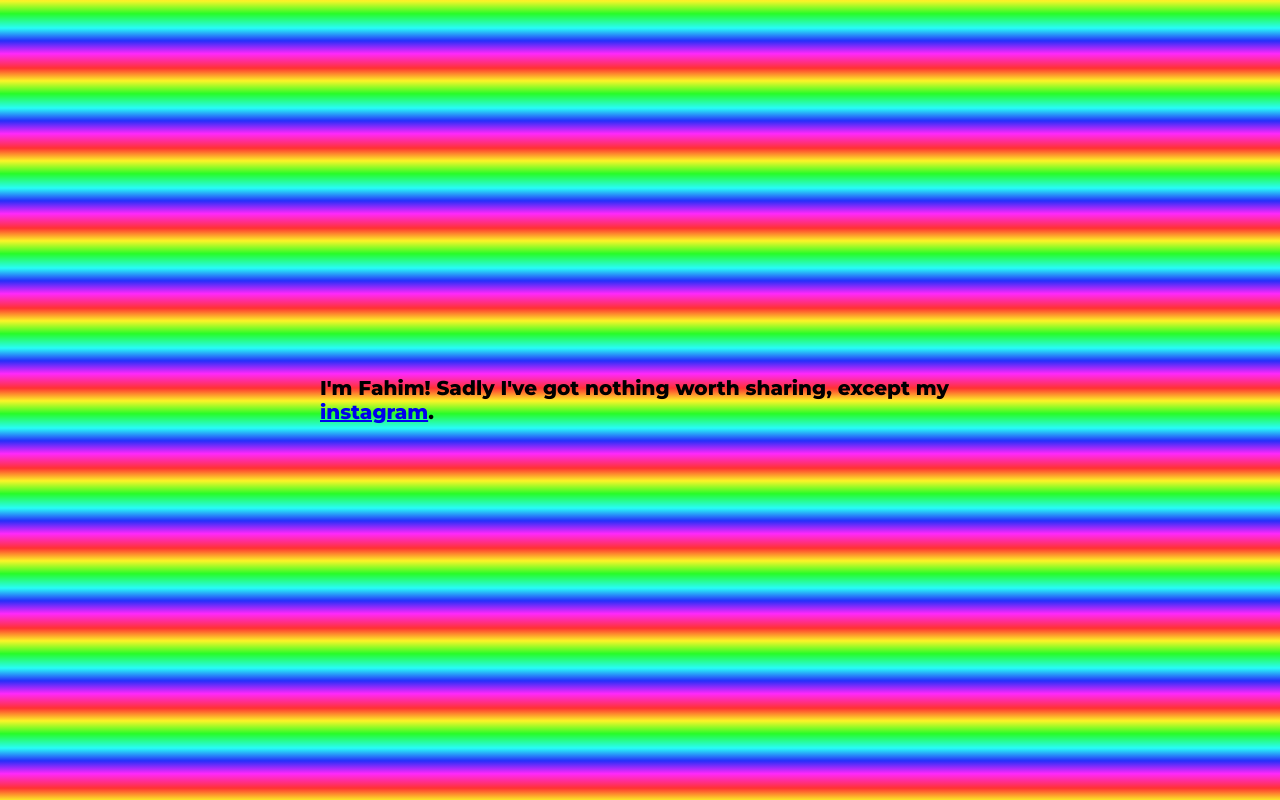
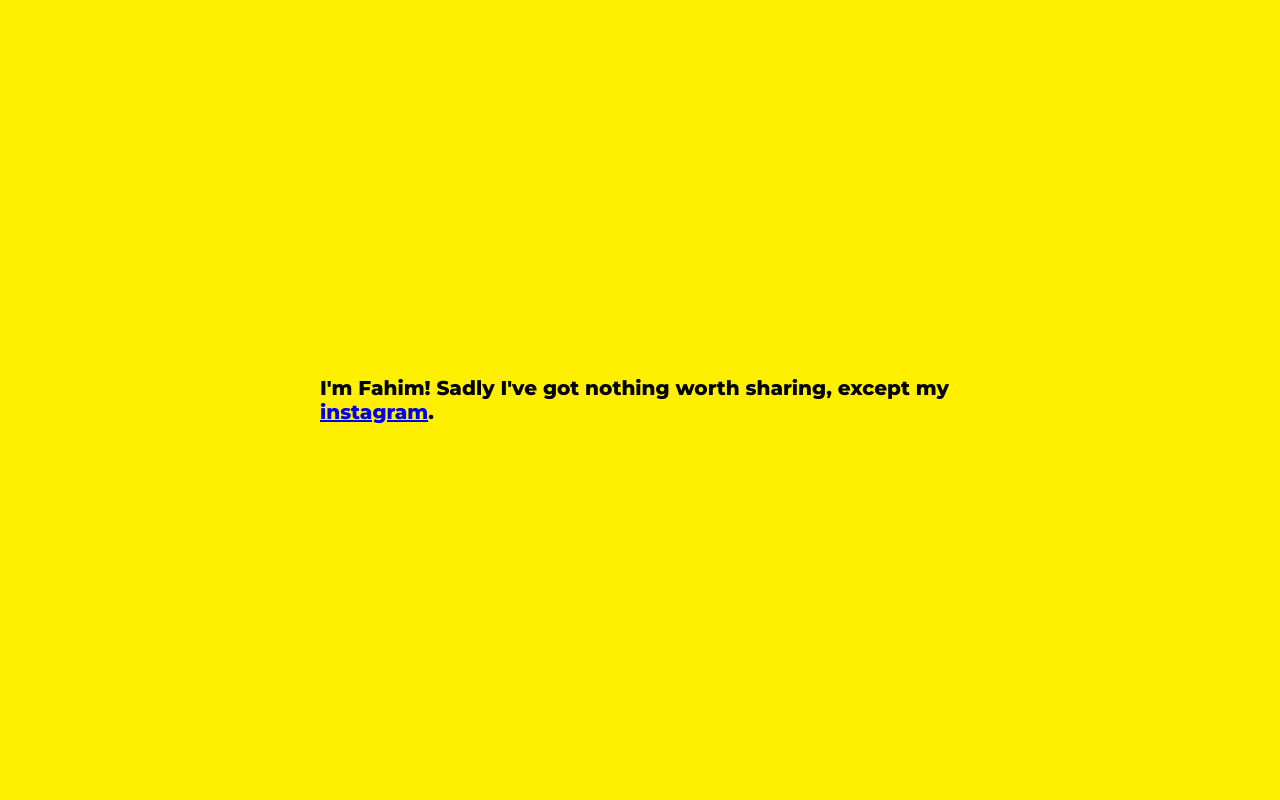
Before and after one commit to i3p9/i3p9.github.io, a PHP site: page / in a window 1280 px wide. Run offline with PHP 8.4, Linux system fonts and the light colour scheme.

Commit message:
Update style.css

```diff
--- a/style.css
+++ b/style.css
@@ -1,136 +1,23 @@
-//Thanks to an Anon codepen dude for the cool gradients
-html, body {
-	width: 100%;
-	height: 100%;
-	padding: 0;
-	margin: 0;
-}
-body {
-	font-family: 'Press Start 2P', cursive;
+    body {
+      animation: colorchange 50s; /* animation-name followed by duration in seconds*/
+         /* you could also use milliseconds (ms) or something like 2.5s */
+      -webkit-animation: colorchange 50s; /* Chrome and Safari */
+    }
 
-	background: linear-gradient(top, #ff3232 0%,#fcf528 16%,#28fc28 32%,#28fcf8 50%,#272ef9 66%,#ff28fb 82%,#ff3232 100%);
+    @keyframes colorchange
+    {
+      0%   {background: red;}
+      25%  {background: yellow;}
+      50%  {background: blue;}
+      75%  {background: green;}
+      100% {background: red;}
+    }
 
-	background: -moz-linear-gradient(top, #ff3232 0%, #fcf528 16%, #28fc28 32%, #28fcf8 50%, #272ef9 66%, #ff28fb 82%, #ff3232 100%);
-
-	background: -webkit-gradient(linear, left top, left bottom, color-stop(0%,#ff3232), color-stop(16%,#fcf528), color-stop(32%,#28fc28), color-stop(50%,#28fcf8), color-stop(66%,#272ef9), color-stop(82%,#ff28fb), color-stop(100%,#ff3232));
-
-	background: -webkit-linear-gradient(top, #ff3232 0%,#fcf528 16%,#28fc28 32%,#28fcf8 50%,#272ef9 66%,#ff28fb 82%,#ff3232 100%);
-
-	background-size: 1000%;
-	-moz-background-size: 1000%;
-	-webkit-background-size: 1000%;
-
-	animation-name: fun-time-awesome;
-	animation-duration: 40s;
-	animation-timing-function: linear;
-	animation-iteration-count: infinite;
-	animation-direction: alternate;
-	animation-play-state: running;
-
-	-moz-animation-name: fun-time-awesome;
-	-moz-animation-duration: 40s;
-	-moz-animation-timing-function: linear;
-	-moz-animation-iteration-count: infinite;
-	-moz-animation-direction: alternate;
-	-moz-animation-play-state: running;
-
-	-webkit-animation-name: fun-time-awesome;
-	-webkit-animation-duration: 40s;
-	-webkit-animation-timing-function: linear;
-	-webkit-animation-iteration-count: infinite;
-	-webkit-animation-direction: alternate;
-	-webkit-animation-play-state: running;
-}
-
-@keyframes fun-time-awesome {
-	0% {background-position: left top;}
-	100% {background-position: left bottom;}
-}
-
-@-moz-keyframes fun-time-awesome {
-	0% {background-position: left top;}
-	100% {background-position: left bottom;}
-}
-
-@-webkit-keyframes fun-time-awesome {
-	0% {background-position: left top;}
-	100% {background-position: left bottom;}
-}
-
-
-h1 {
-	position: absolute;
-	top: 10px;
-	left: 10px;
-	z-index: 50;
-	font-size: 40px;
-}
-h2 {
-	position: absolute;
-	top: 70px;
-	left: 10px;
-	z-index: 50;
-	font-size: 20px;
-}
-h2 span {
-	font-size: 10px;
-}
-h1, h2 {
-	color: #fff;
-	text-shadow: 0px 1px 0px #999, 0px 2px 0px #888, 0px 3px 0px #777, 0px 4px 0px #666, 0px 5px 0px #555, 0px 6px 0px #444, 0px 7px 0px #333, 0px 8px 7px #001135;
-}
-div {
-	position: relative;
-	z-index: 20;
-}
-#crushin {
-	position: absolute;
-	bottom: 10px;
-	left: 10px;
-	z-index: 50;
-}
-audio {
-	position: absolute;
-	bottom: 10px;
-	right: 10px;
-	z-index: 50;
-	opacity: 0;
-}
-#counter {
-	position: absolute;
-	bottom: 10px;
-	width: 100%;
-	text-align: center;
-	z-index: 50;
-}
-.face-source {
-	display: none;
-}
-#faces-container {
-	height: 100%;
-}
-
-@media screen and (max-device-width: 480px) and (orientation: portrait){
-	body {
-		height: 120%;
-	}
-	h1 {
-		font-size: 25px;
-	}
-	h2 {
-		font-size: 12px;
-		top: 50px;
-	}
-	audio {
-		opacity: 1;
-		bottom: 30px;
-		top: 90px;
-		left: 10px;
-	}
-	#crushin {
-		display: none;
-	}
-	#counter {
-		top: 380px;
-	}
-}
+    @-webkit-keyframes colorchange /* Safari and Chrome - necessary duplicate */
+    {
+      0%   {background: red;}
+      25%  {background: yellow;}
+      50%  {background: blue;}
+      75%  {background: green;}
+      100% {background: red;}
+    }
```
